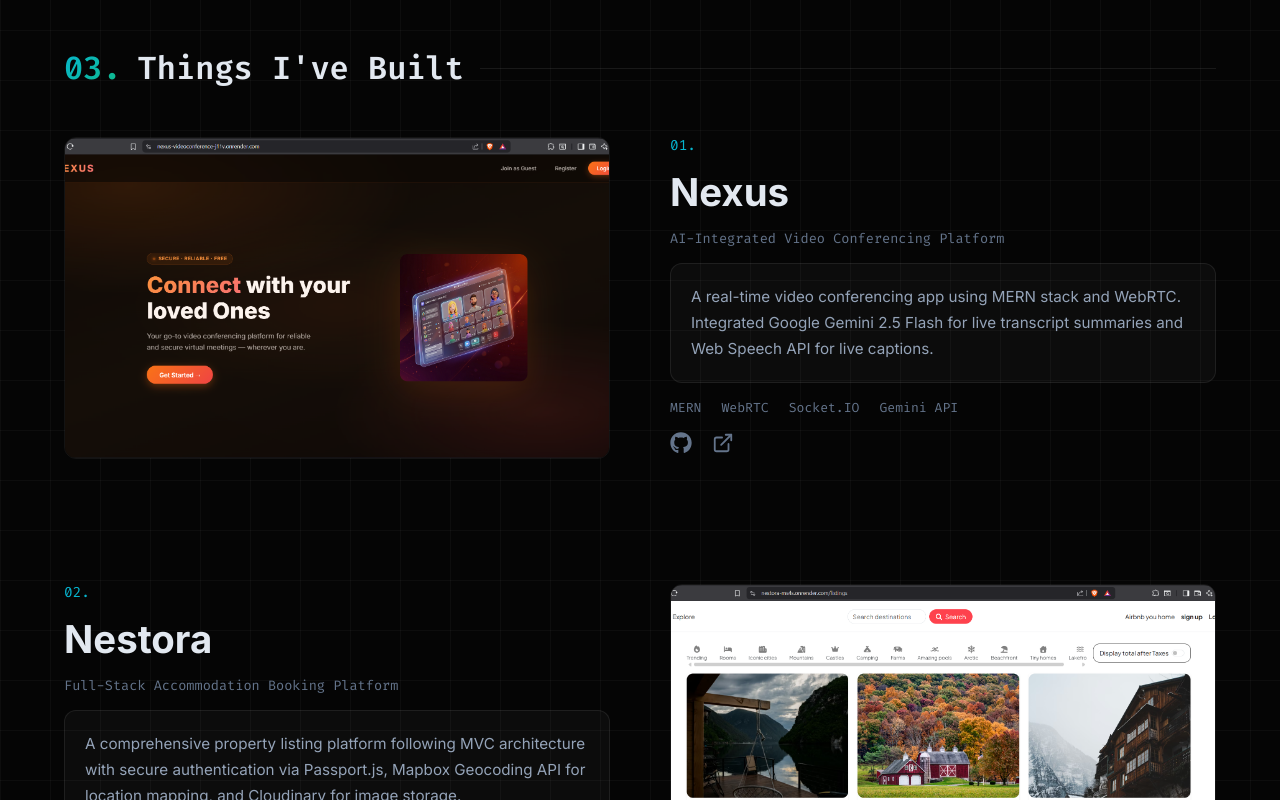
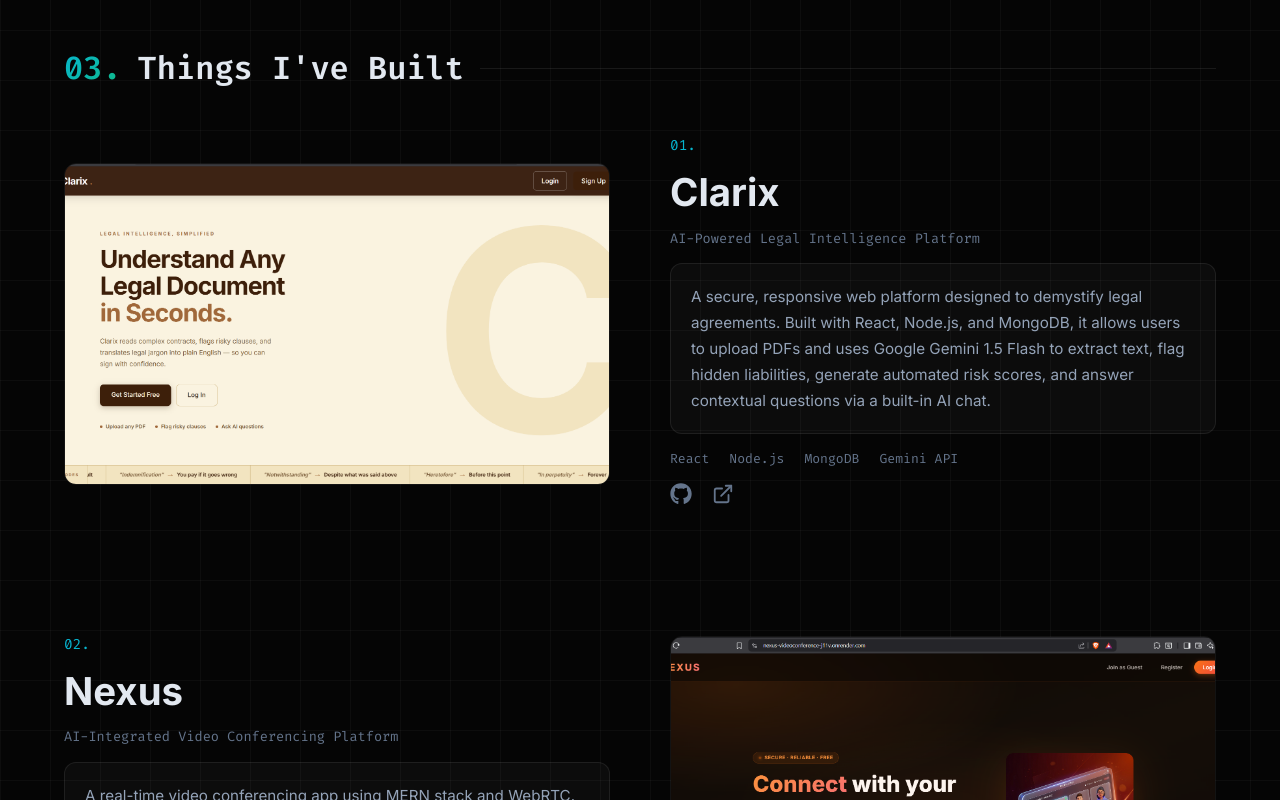
Before and after one commit to nehalikareddy/Portfolio, a React (Vite) app: page / in a window 1280 px wide. Shown: the part 2820-3620 px from the top of the page. Built offline with nearby package versions, Linux system fonts and the light colour scheme.

Commit message:
feat: add Clarix as first project with screenshot

```diff
--- a/src/components/Projects.jsx
+++ b/src/components/Projects.jsx
@@ -6,6 +6,15 @@ import './Projects.css';
 
 const Projects = () => {
   const projects = [
+    {
+      title: "Clarix",
+      subtitle: "AI-Powered Legal Intelligence Platform",
+      description: "A secure, responsive web platform designed to demystify legal agreements. Built with React, Node.js, and MongoDB, it allows users to upload PDFs and uses Google Gemini 1.5 Flash to extract text, flag hidden liabilities, generate automated risk scores, and answer contextual questions via a built-in AI chat.",
+      tech: ["React", "Node.js", "MongoDB", "Gemini API"],
+      image: "/img.png",
+      github: "https://github.com/nehalikareddy/Clarix",
+      external: "https://clarix-psi.vercel.app"
+    },
     {
       title: "Nexus",
       subtitle: "AI-Integrated Video Conferencing Platform",
```
Also changed, not shown: public/img.png (added).
